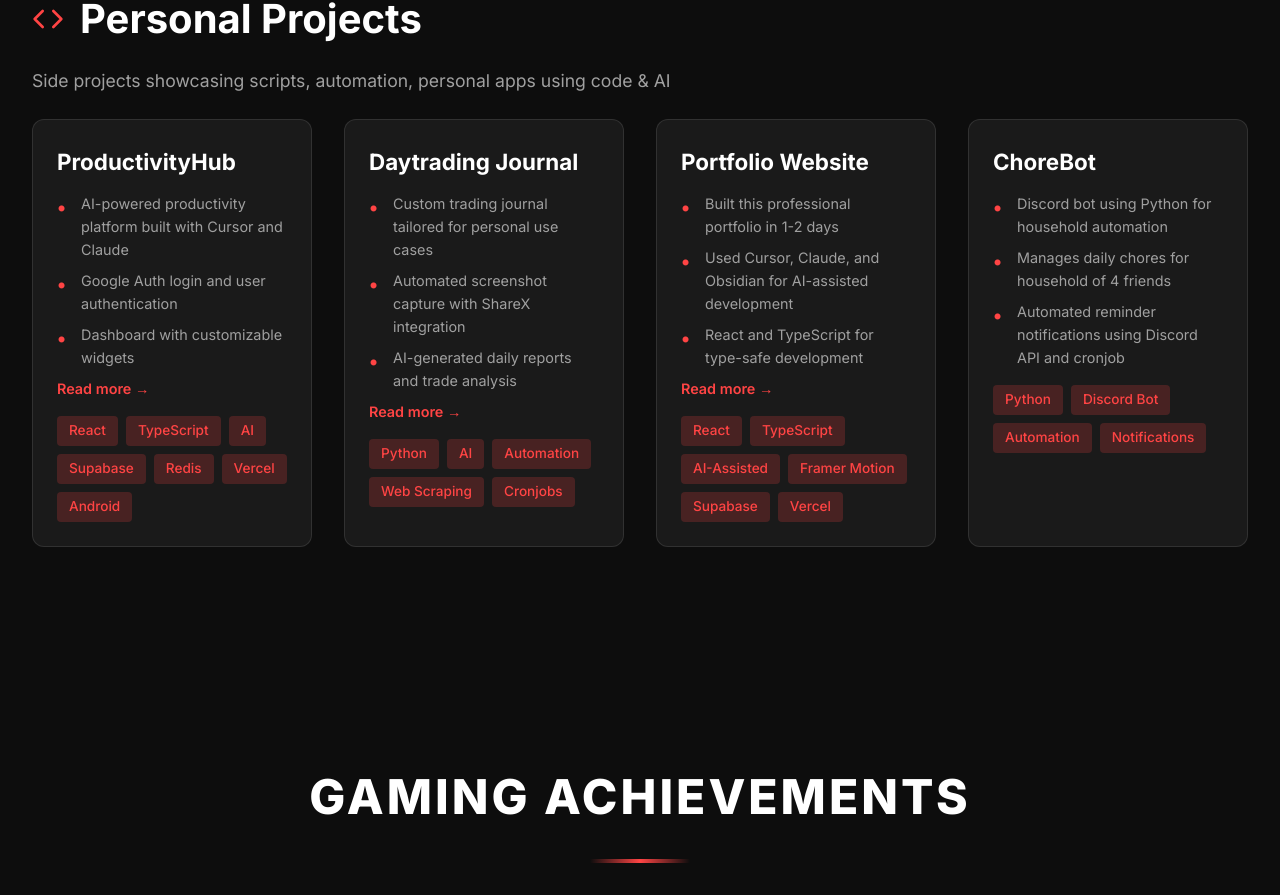
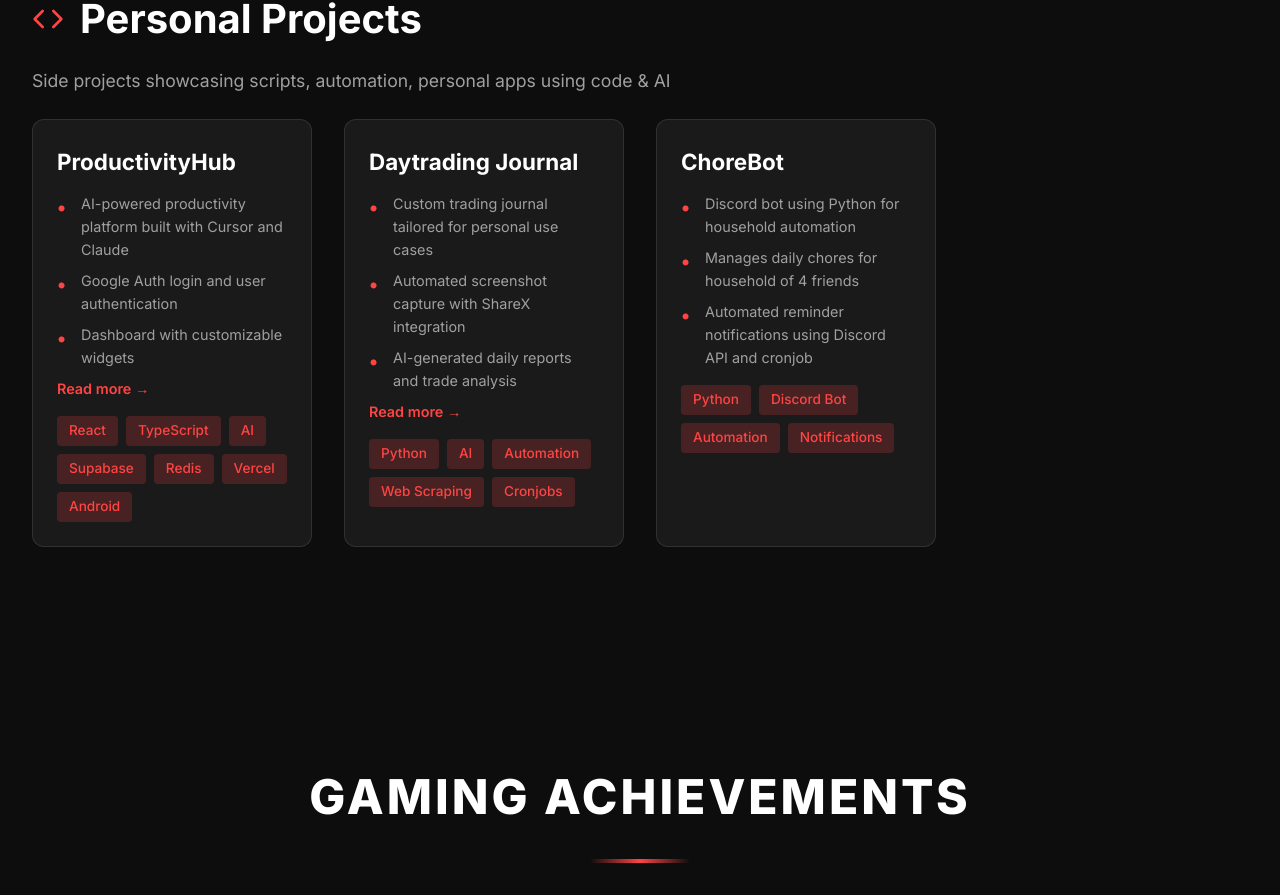
Before and after one commit to austinshin/portfolio, a React (Vite) app: page / in a window 1280 px wide. Shown: the part 5534-6429 px from the top of the page. Built offline with nearby package versions, Linux system fonts and the light colour scheme.

Commit message:
Remove Portfolio Website project from projects page

```diff
--- a/src/data/projects.ts
+++ b/src/data/projects.ts
@@ -301,23 +301,6 @@ export const personalProjects: Project[] = [
     },
   },
   {
-    id: 'portfolio-site',
-    title: 'Portfolio Website',
-    period: 'Feb 2025',
-    description: [
-      'Built this professional portfolio in 1-2 days',
-      'Used Cursor, Claude, and Obsidian for AI-assisted development',
-      'React and TypeScript for type-safe development',
-      'Framer Motion for smooth animations',
-      'Supabase for backend and database',
-      'Deployed on Vercel with CI/CD',
-      'Demonstrates rapid AI-powered development',
-    ],
-    tags: ['React', 'TypeScript', 'AI-Assisted', 'Framer Motion', 'Supabase', 'Vercel'],
-    type: 'personal',
-    githubUrl: 'https://github.com/austinshin/portfolio',
-  },
-  {
     id: 'chore-bot',
     title: 'ChoreBot',
     period: '2024',
```
